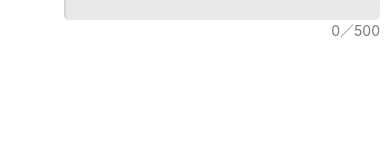
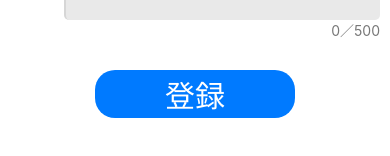
Before and after one commit to ken0426/eatLimit-app2.0, a React Native app: screen /registerScreen in a window 390 px wide. Shown: the part 582-738 px from the top of the page. Built offline with nearby package versions, Linux system fonts and the light colour scheme.

Commit message:
[feat] 登録画面の登録ボタンの実装

```diff
--- a/src/components/RegisterScreen.tsx
+++ b/src/components/RegisterScreen.tsx
@@ -18,6 +18,7 @@ import AtomSingleInput from './atoms/AtomSingleInput';
 import AtomDate from './atoms/AtomDate';
 import { keepData, managementData } from '../contents';
 import AtomMemo from './atoms/AtomMemo';
+import AtomButton from './atoms/AtomButton';
 
 type Props = {
   navigation: StackNavigationProp<StackPramList, 'registerScreen'>;
@@ -59,6 +60,16 @@ const RegisterScreen: FC<Props> = ({ navigation }) => {
               />
               <AtomMemo onPress={() => setEnabled(true)} />
             </View>
+            <View style={styles.buttonArea}>
+              <AtomButton
+                onPress={() => {}}
+                color={'#ffffff'}
+                fontSize={30}
+                backgroundColor={color.blue}
+                width={200}
+                label={'登録'}
+              />
+            </View>
           </View>
         </TouchableWithoutFeedback>
       </KeyboardAvoidingView>
@@ -83,4 +94,9 @@ const styles = StyleSheet.create({
     paddingHorizontal: 10,
     paddingBottom: 10,
   },
+  buttonArea: {
+    justifyContent: 'center',
+    alignItems: 'center',
+    marginTop: 20,
+  },
 });
```
